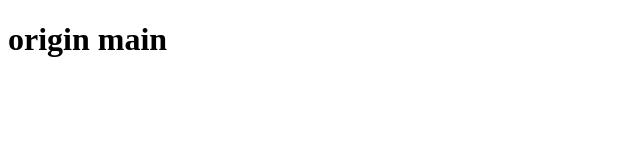
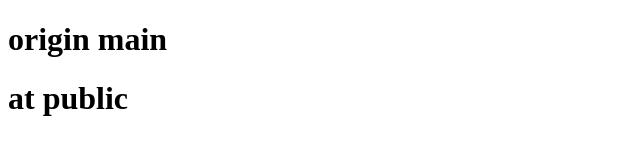
Before and after one commit to Imran-Farhat-434/delta-demo, a plain HTML site: page index.html in a window 1280 px wide. Shown: the whole page, without its empty margins (0-640 px from the left). Drawn offline with Linux system fonts and the light colour scheme.

Commit message:
at public

```diff
--- a/index.html
+++ b/index.html
@@ -7,5 +7,6 @@
 	</head>
 	<body>
 		<h1>origin main</h1>
+		<h1>at public</h1>
 	</body>
 </html>
```
